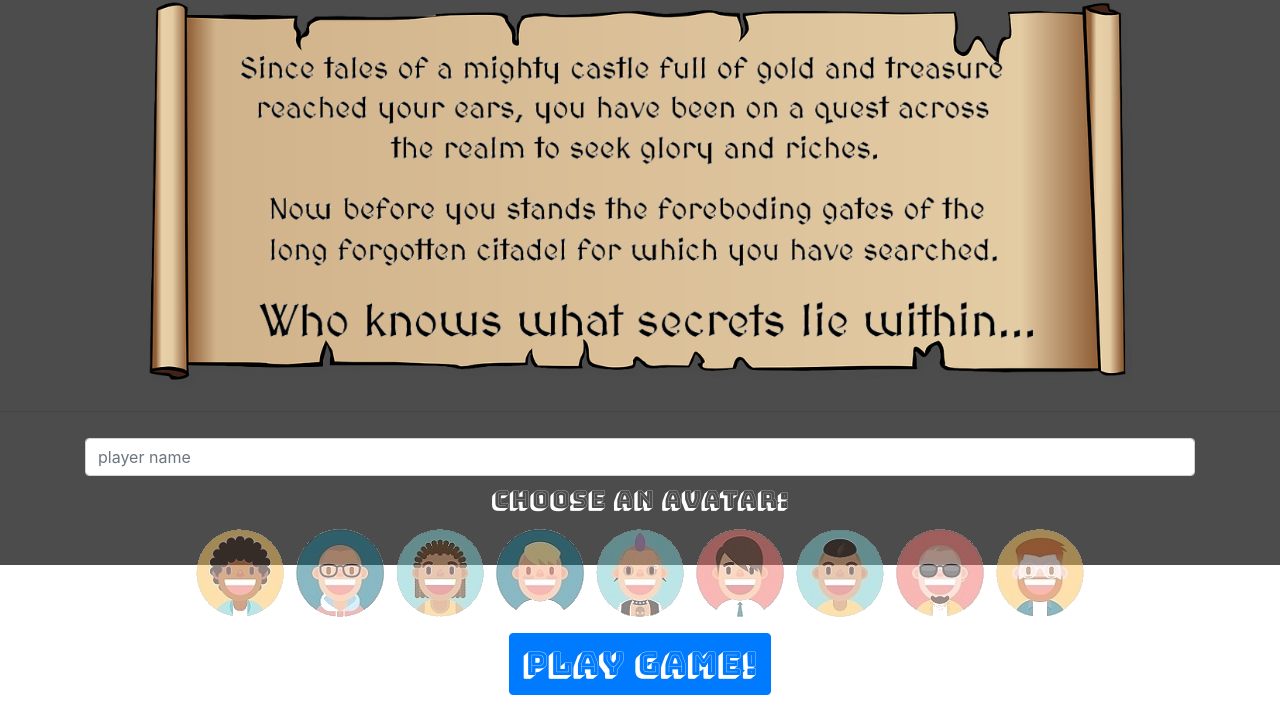
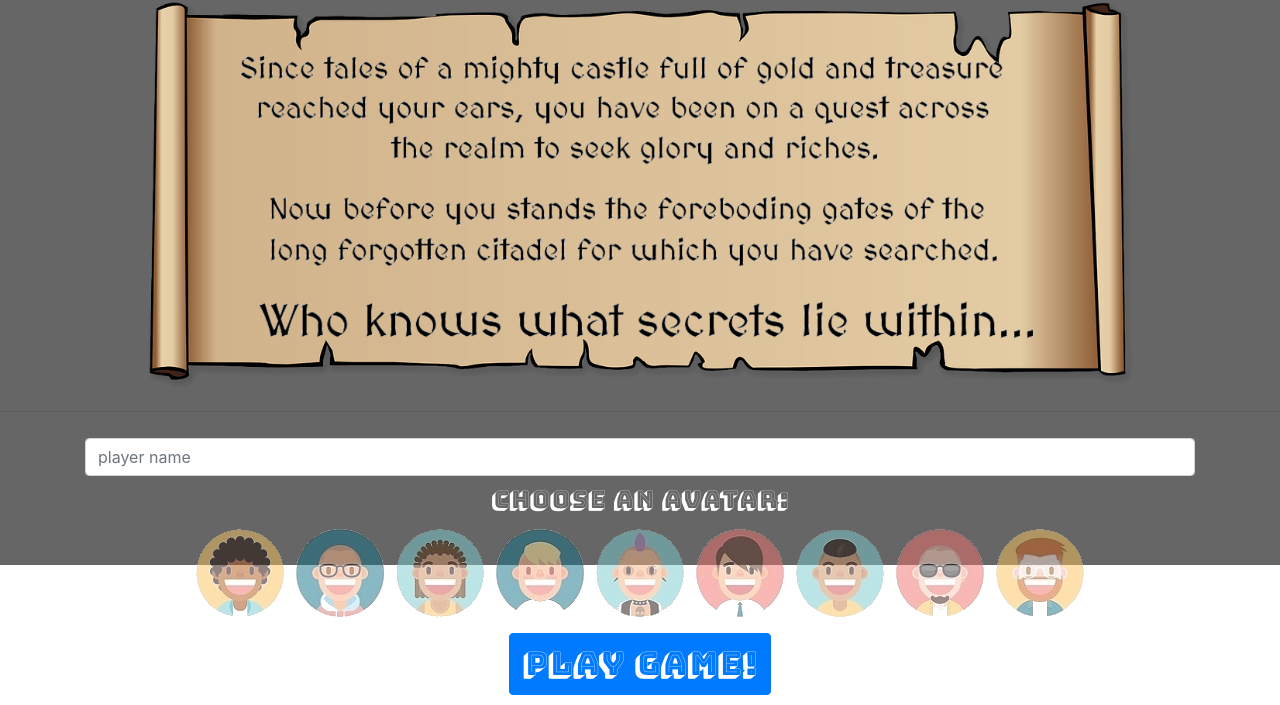
Before and after one commit to kenyaking/Project-2, a website: page public/index.html in a window 1280 px wide. Shown: the part 235-940 px from the top of the page. Drawn offline with nearby package versions, Linux system fonts and the light colour scheme; files that its build step writes are made by us from their sources; files whose address does not match are found by name.

Commit message:
remerging public folder

```diff
--- a/public/assets/css/style.css
+++ b/public/assets/css/style.css
@@ -11,7 +11,7 @@ body {
 }
 .overlay {
     position:  fixed;
-    background-color: rgba(0,0,0,0.7);
+    background-color: rgba(0,0,0,0.6);
     top: 0;
     left: 0;
     height: 100%;
--- a/public/index.html
+++ b/public/index.html
@@ -12,7 +12,7 @@
     <link rel="stylesheet" href="https://stackpath.bootstrapcdn.com/bootstrap/4.3.1/css/bootstrap.min.css" integrity="sha384-ggOyR0iXCbMQv3Xipma34MD+dH/1fQ784/j6cY/iJTQUOhcWr7x9JvoRxT2MZw1T" crossorigin="anonymous">
 
     <!-- ***CSS file link*** -->
-    <link rel="stylesheet" type="text/css" href="/style.css"></link>
+    <link rel="stylesheet" type="text/css" href="assets/css/style.css"></link>
 
     <title>Mighty Dungeon Gold Gitter | Home Page</title>
   </head>
```
